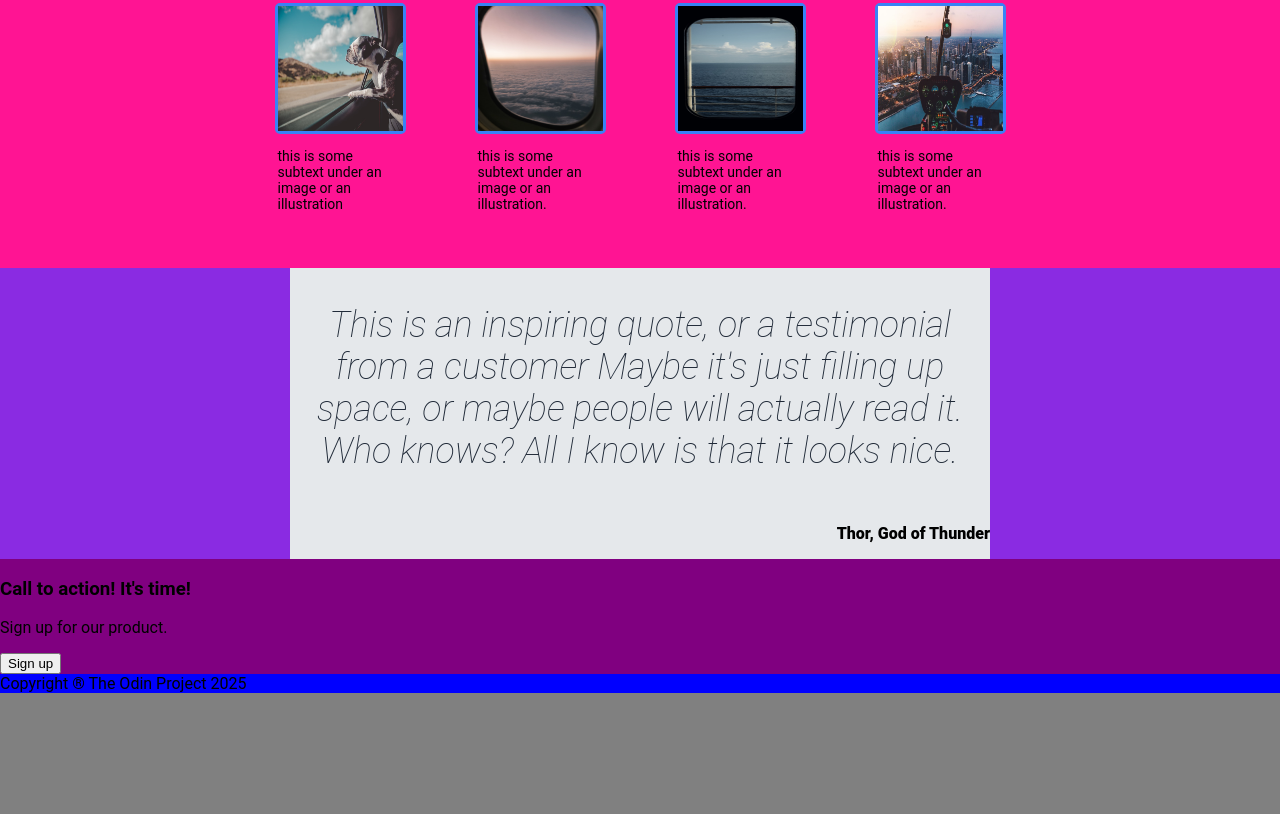
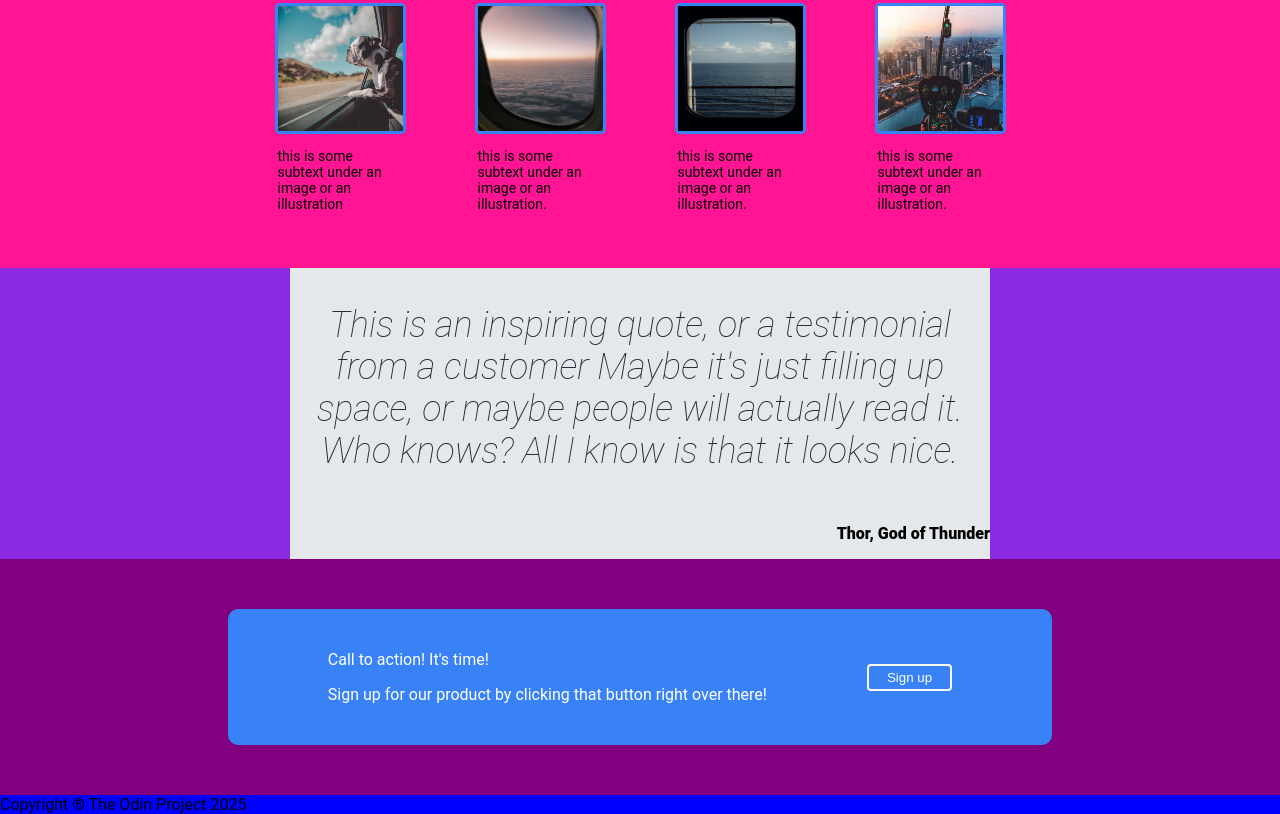
Before and after one commit to something8008135/projectLandingPage, a plain HTML site: page index.html in a window 1280 px wide. Shown: the part 404-1218 px from the top of the page. Before the commit the page ends 1097 px from the top, so only its background shows below. Drawn offline with Linux system fonts and the light colour scheme.

Commit message:
fourth section almost done.
I guess second section doesn't collapse well.

```diff
--- a/index.html
+++ b/index.html
@@ -76,10 +76,12 @@
 			</div>
 			<div class="contentFourth">
 				<div class="blue-box">
-					<div><h3>Call to action! It's time!</h3><p>Sign up for our product.</p>
+					<div><p>Call to action! It's time!</p><p>Sign up for our product by clicking that button right over there!</p>
 					</div>
+					<div class="centering">
 					<div>
 						<button>Sign up</button>
+					</div>
 					</div>
 				</div>
 			</div>
--- a/style.css
+++ b/style.css
@@ -27,8 +27,6 @@
 		flex-direction:column;
 				/* min-height:100vh; */
 	}
-
-
 
 
 	.header{
@@ -142,6 +140,44 @@
 		align-self: end;
 	}
 
+	.contentFourth{
+		display: flex;
+		padding:50px;
+		justify-content: center;
+		align-items: center;
+	}
+
+	.blue-box{
+		background-color: #3882F6;
+		display:flex;
+
+		border-radius: 10px;
+		padding:25px;
+		padding-left: 100px;
+		padding-right: 100px;
+		gap:100px;
+
+		max-width: 750px;
+		justify-content: space-around;
+
+		color:white;
+	}
+
+	.centering{						/* this feels wrong */
+		display: flex;
+		justify-content: center;
+		align-items: center;
+	}
+
+	.contentFourth button{
+		padding:4px;
+		padding-left: 18px;
+		padding-right: 18px;
+		border:#F9FAF8 2px solid;
+		color: white;
+		background-color: #3882F6;
+		border-radius: 4px;
+	}
 
 
 	.footer{
```
